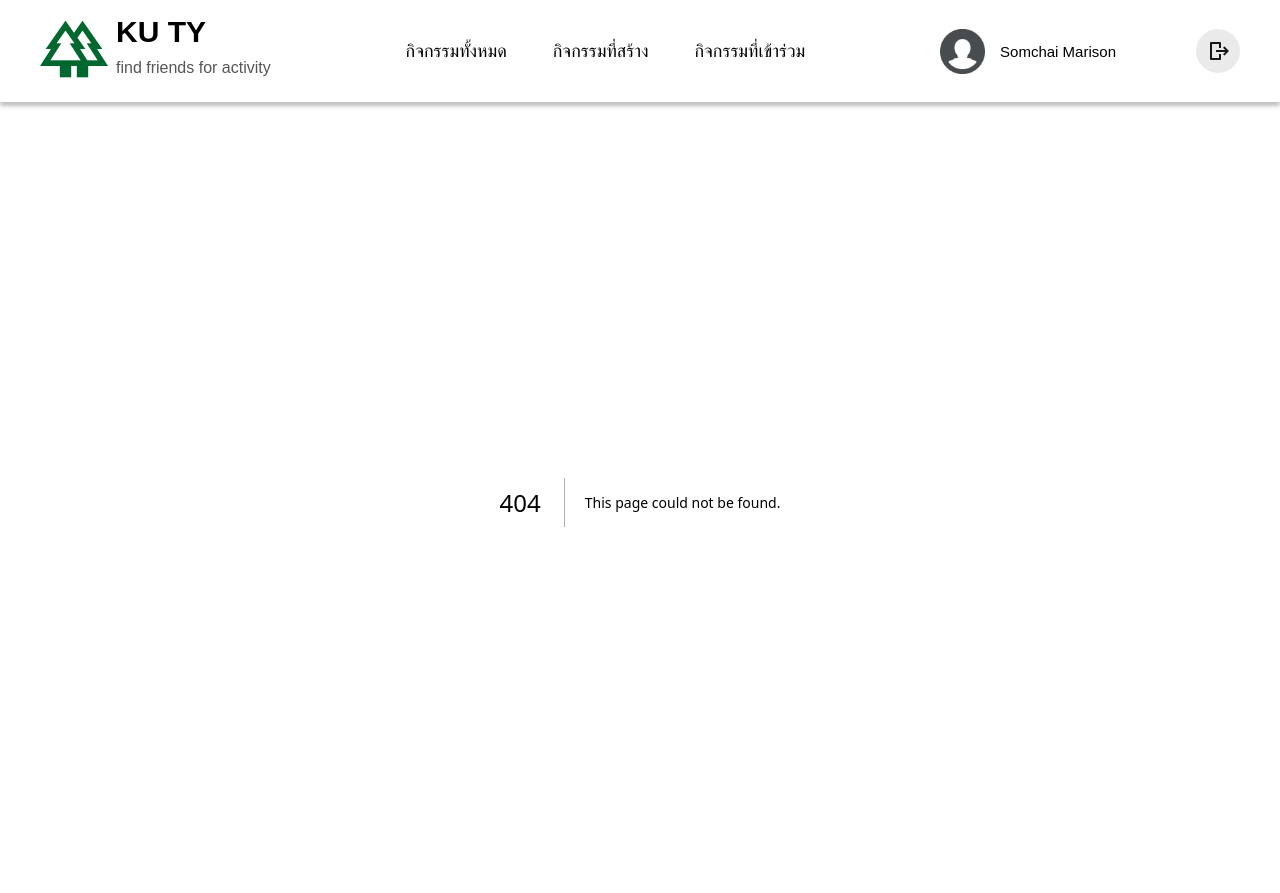
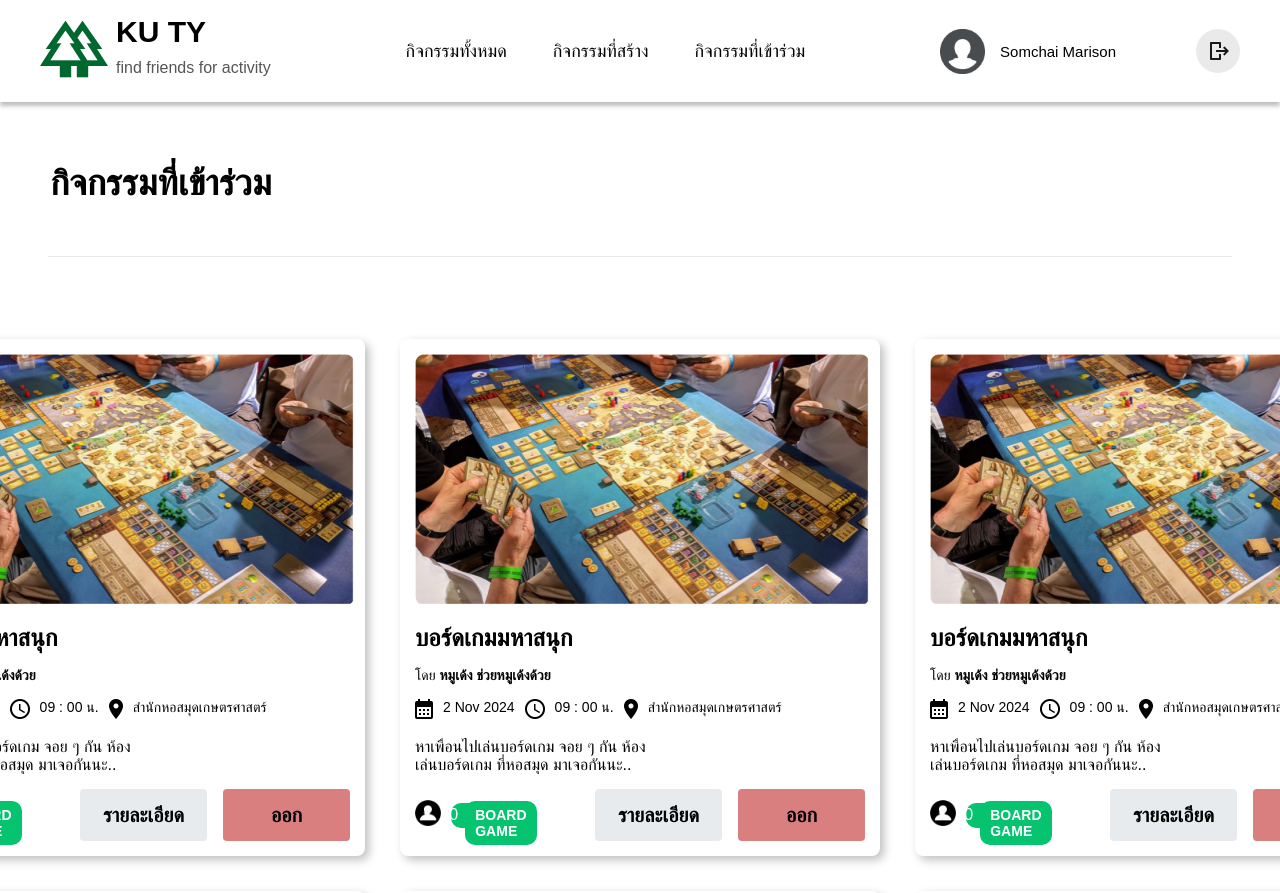
Before and after one commit to peth02/472-S-KU_TY_Frontend-6510405415, a Next.js app: page /joined-events in a window 1280 px wide. Before the commit this address had no page. Shown: the top 893 px of the page. Built offline with nearby package versions, Linux system fonts and the light colour scheme.

Commit message:
Add JoinedEvent Page

```diff
--- /dev/null
+++ b/app/components/joined-event-item.js
@@ -0,0 +1,129 @@
+import Image from "next/image";
+import styles from "./page.module.css";
+import Link from "next/link";
+
+export default function JoinedEventItem() {
+  return (
+    <div className={styles["event-container"]}>
+      <div style={{ width: "454px", height: "250px", marginBottom: "20px" }}>
+        <Image
+          src="/images/default-event-picture.png"
+          layout="responsive"
+          width={100} // กำหนดให้เต็มหน้าจอ
+          height={100}
+          alt="Event picture"
+        />
+      </div>
+
+      <div className={styles["event-info-container"]}>
+        <div className={styles["profileNameRow"]}>
+          <div>
+            <p style={{ fontSize: "24px", fontWeight: "bold" }}>
+              บอร์ดเกมมหาสนุก
+            </p>
+          </div>
+        </div>
+        <div>
+          <p style={{ fontSize: "14px", fontWeight: "regular" }}>
+            โดย{" "}
+            <span style={{ fontWeight: "bold" }}>หมูเด้ง ช่วยหมูเด้งด้วย</span>
+          </p>
+        </div>
+        <div className={styles["event-detail-container"]}>
+          <div>
+            <Image
+              src="/images/calendar-icon.png"
+              width={18}
+              height={20}
+              alt="Calendar icon"
+            />
+          </div>
+          <div style={{ marginLeft: "10px", marginRight: "10px" }}>
+            <p className={styles["event-detail-text"]}>2 Nov 2024</p>
+          </div>
+          <div>
+            <Image
+              src="/images/clock-icon.png"
+              width={20}
+              height={20}
+              alt="Clock icon"
+            />
+          </div>
+          <div style={{ marginLeft: "10px", marginRight: "10px" }}>
+            <p className={styles["event-detail-text"]}>09 : 00 น.</p>
+          </div>
+          <div>
+            <Image
+              src="/images/location-icon.png"
+              width={14}
+              height={20}
+              alt="Location icon"
+            />
+          </div>
+          <div style={{ marginLeft: "10px", marginRight: "10px" }}>
+            <p className={styles["event-detail-text"]}>
+              สำนักหอสมุดเกษตรศาสตร์
+            </p>
+          </div>
+        </div>
+        <div className={styles["event-description-container"]}>
+          <p>
+            หาเพื่อนไปเล่นบอร์ดเกม จอย ๆ กัน ห้องเล่นบอร์ดเกม ที่หอสมุด
+            มาเจอกันนะ..
+          </p>
+        </div>
+        <div
+          style={{
+            display: "flex",
+            justifyContent: "space-between",
+            alignItems: "center",
+          }}
+        >
+          <div
+            style={{
+              display: "flex",
+              justifyItems: "center",
+              alignItems: "center",
+            }}
+          >
+            <div>
+              <Image
+                src="/images/default-participants-picture.png"
+                width={26}
+                height={26}
+                alt="Participants picture"
+              />
+            </div>
+
+            <div className={styles["number-of-participants-container"]}>
+              <div>
+                <Image
+                  src="/images/participants-icon.png"
+                  width={12}
+                  height={11}
+                  alt="Participants icon"
+                />
+              </div>
+              <div>
+                <p>10</p>
+              </div>
+              <div className={styles["event-tag"]}>BOARD GAME</div>
+            </div>
+          </div>
+          <div className={styles.profileButtonRow}>
+            <Link href="/all-events/event">
+              <div>
+                <button className={styles["event-detail-button"]}>รายละเอียด</button>
+              </div>
+            </Link>
+            <Link href="/all-events/event">
+              <div>
+                <button className={styles["event-delete-button"]}>ออก</button>
+              </div>
+            </Link>
+          </div>
+        </div>
+      </div>
+    </div>
+  );
+}
--- /dev/null
+++ b/app/joined-events/page.js
@@ -0,0 +1,28 @@
+import styles from "./page.module.css";
+import JoinedEventItem from "../components/joined-event-item";
+
+export default function JoinedEvents() {
+  return (
+    <div>
+
+      <div className={styles.profileHeaderContent}>
+
+            <h1 className={styles["title-page"]}>กิจกรรมที่เข้าร่วม</h1>
+
+
+          </div>
+          <hr className={styles.profileDivider} />
+      <div className={styles["content-container"]}>
+
+        <div className={styles["events-container"]}>
+          <JoinedEventItem />
+          <JoinedEventItem />
+          <JoinedEventItem />
+          <JoinedEventItem />
+          <JoinedEventItem />
+          <JoinedEventItem />
+        </div>
+      </div>
+    </div>
+  );
+}
--- /dev/null
+++ b/app/joined-events/page.module.css
@@ -0,0 +1,202 @@
+.page {
+  background-color: white;
+  width: 100vw; /* ความกว้างครอบคลุม viewport ทั้งหมด */
+  height: 100vh;
+  display: flex;
+  flex-direction: column;
+  color: black;
+}
+
+.title-page {
+  font-size: 36px;
+  font-weight: bold;
+  margin-top: 30px;
+  margin-bottom: 20px;
+  padding-left: 50px;
+}
+
+.text-username {
+  font-size: 15px;
+  margin-right: 80px;
+  margin-left: 15px;
+}
+
+.content-container {
+  display: flex;
+  flex-direction: column;
+  align-items: center;
+}
+
+.search-container {
+  display: flex;
+  align-items: center;
+  justify-content: center;
+  background-color: #f9f9f9;
+  padding: 10px;
+  border-radius: 8px;
+  width: 885px;
+  height: 102px;
+  margin-top: -50px;
+  box-shadow: 0px 4px 8px rgba(0, 0, 0, 0.1);
+}
+
+.filter {
+  display: flex;
+  flex-direction: column;
+  align-items: center;
+  margin: 0 10px;
+  width: 150px;
+}
+
+.search-label {
+  background-color: #f9f9f9;
+  font-size: 22px;
+  font-weight: bold;
+}
+
+.filter select {
+  border: none;
+  font-size: 12px;
+  color: #555;
+  background-color: #f9f9f9;
+  padding: 5px;
+  outline: none;
+  appearance: none;
+  text-align: center;
+}
+
+.divider {
+  width: 1px;
+  height: 40px;
+  background-color: #000;
+  margin: 0 10px;
+}
+
+.search-button {
+  background-color: #00c853;
+  color: white;
+  font-weight: bold;
+  padding: 10px 20px;
+  border: none;
+  border-radius: 8px;
+  cursor: pointer;
+  display: flex;
+  align-items: center;
+}
+
+.search-button span {
+  display: inline-block;
+  margin-left: 5px;
+}
+
+.event-detail-container {
+  display: flex;
+}
+
+.event-info-container {
+  display: flex;
+  flex-direction: column;
+  gap: 15px;
+}
+
+.event-detail-text {
+  font-size: 14px;
+}
+
+.events-container {
+  margin-top: 45px;
+  padding-top: 5px;
+  margin-bottom: 100px;
+  display: grid;
+  grid-template-columns: repeat(3, 1fr);
+  gap: 35px;
+}
+
+.event-container {
+  width: 480px;
+  box-shadow: 4px 4px 10px rgba(0, 0, 0, 0.25); /* ปรับค่าได้ตามต้องการ */
+  border-radius: 8px;
+  padding: 15px;
+}
+
+.event-detail-button {
+  width: 127px;
+  height: 52px;
+  border: none;
+  border-radius: 4px;
+  background-color: rgba(138, 153, 168, 0.2);
+  font-size: 20px;
+  font-weight: bold;
+}
+
+.number-of-participants-container {
+  background-color: rgba(5, 195, 111, 1);
+  width: 56px;
+  height: 25px;
+  color: white;
+  border-radius: 10px;
+  display: flex;
+  gap: 7px;
+  justify-content: center;
+  align-items: center;
+  margin-left: 10px;
+}
+
+.event-tag{
+  width: 115;
+  height: 23;
+  border-radius: 10px;
+  padding: 6px 10px 6px 10px;
+  font-weight: bold;
+  font-size: 14px;
+  color: white;
+  background-color: rgba(5, 195, 111, 1);
+  margin-top: 15px;
+}
+
+.event-description-container {
+  width: 240px;
+  overflow: hidden;
+  display: -webkit-box; /* สำหรับเบราว์เซอร์ที่รองรับ */
+  -webkit-box-orient: vertical;
+  -webkit-line-clamp: 2; /* จำนวนบรรทัดที่ต้องการแสดง */
+}
+
+.profileHeaderContent {
+  margin-top: 30px;
+  display: flex;
+  justify-content: space-between;
+  width: 100%;
+}
+
+.profileNameRow {
+  display: flex;
+  align-items: center;
+  gap: 1rem;
+}
+
+.profileButtonRow {
+  display: flex;
+  align-items: center;
+  gap: 1rem;
+  padding-right: 5rem;
+}
+
+.profileGreyButton {
+  border: none;
+  padding: 0.75rem 1rem;
+  margin-left: 0.5rem;
+  border: none;
+  border-radius: 4px;
+  background-color: rgba(138, 153, 168, 0.2);
+  font-size: 20px;
+  font-weight: bold;
+  cursor: pointer;
+}
+
+.profileDivider {
+  border: 0;
+  height: 1px;
+  background: #E9E9E9; /* Tailwind's gray-200 */
+  margin: 2rem 3rem;
+}
```
